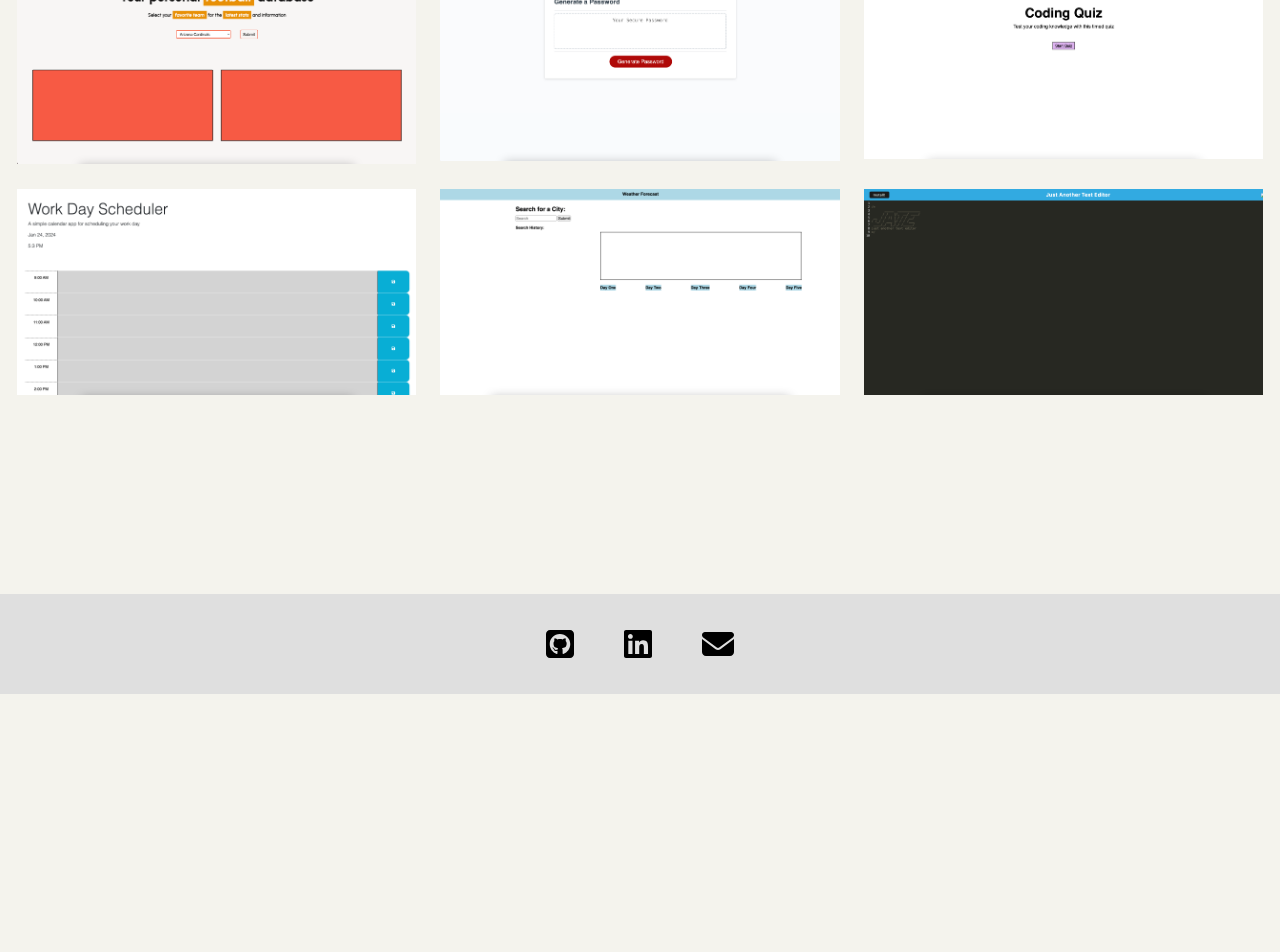
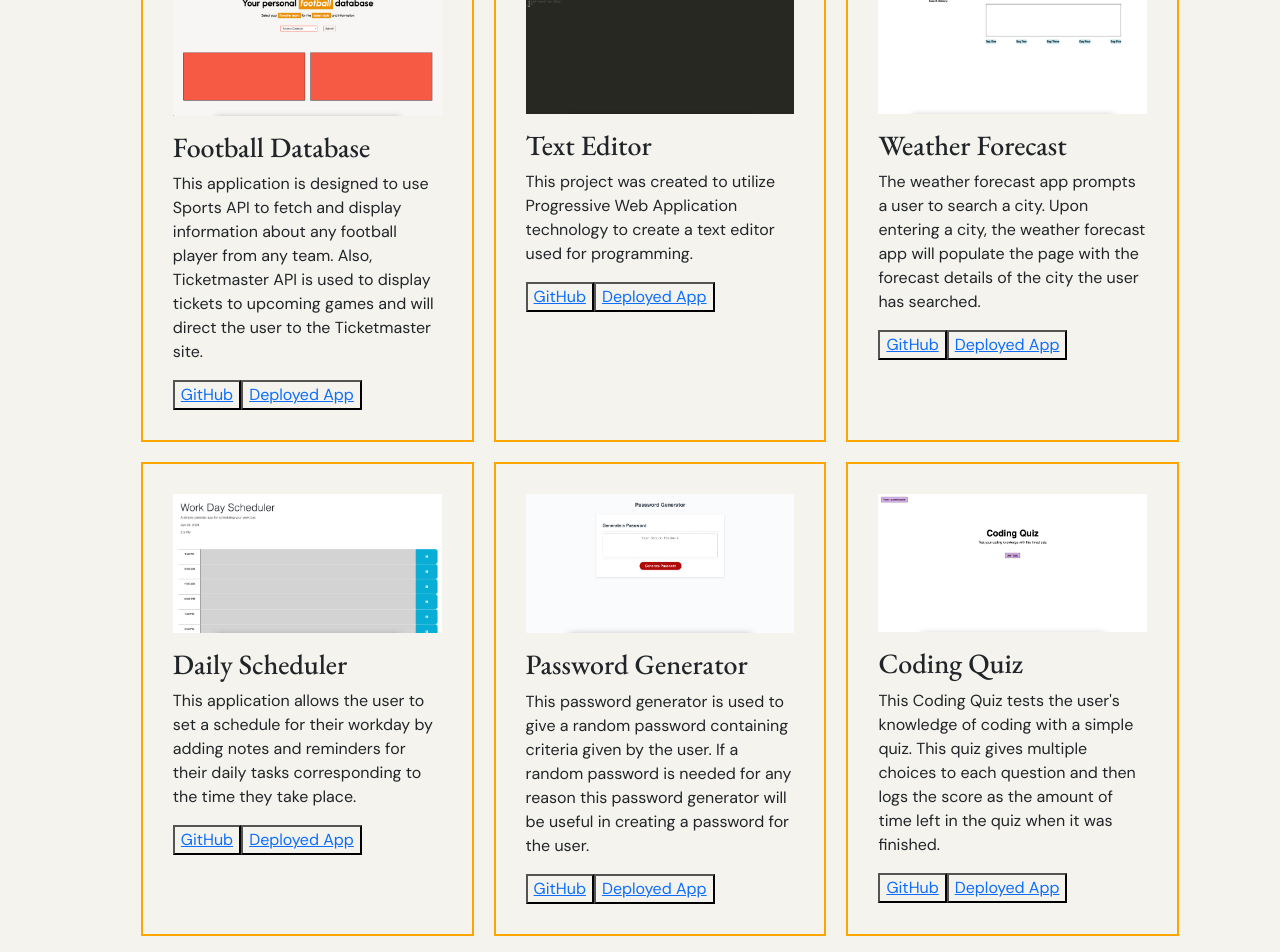
Before and after one commit to raythomass/new-react-port, a React (Vite) app in the folder portfolio-react/: page /projects in a window 1280 px wide. Shown: the part 200-1152 px from the top of the page. Before the commit the page ends 894 px from the top, so only its background shows below. Built offline with nearby package versions, Linux system fonts and the light colour scheme.

Commit message:
reworked project page and added links

```diff
--- a/portfolio-react/src/App.css
+++ b/portfolio-react/src/App.css
@@ -132,7 +132,7 @@ skills {
 
 .education-list{
   display: flex;
-  border: 1px solid rgb(190, 190, 190);
+  border: 2px solid rgb(55, 55, 55);
   border-radius: 10px;
   padding: 18px;
 }
@@ -157,57 +157,31 @@ skills {
 .projects {
   margin-left: 10%;
   margin-right: 10%;
+  font-family: 'DM Sans', sans-serif;
 }
 
-.projects-title {
+.project-title {
   font-family: "EB Garamond", serif;
 }
 
-#cards {
+.project-cards {
   display: flex;
-  justify-content: center;
-  margin-bottom: 2%;
-  margin-left: 2%;
-  margin-right: 2%;
-  gap: 2%;
+  gap: 20px;
+  margin-top: 20px;
 }
 
-.img-container {
-  display: block;
-  position: relative;
-  cursor: pointer;
+.project-ind {
+  padding: 30px;
+  border: 2px solid orange;
+  gap: 10px;
 }
 
-.img-container img {
-  width: 100%;
-  height: auto;
+.project-image {
+  max-height: 100%;
+  max-width: 100%;
+  margin-bottom: 15px;
 }
 
-.overlay {
-  position: absolute;
-  top: 0;
-  left: 0;
-  width: 100%;
-  height: 100%;
-  background-color: rgba(0, 0, 0, 0.4);
-  display: flex;
-  justify-content: center;
-  align-items: center;
-  opacity: 0;
-  transition: opacity 0.3s ease;
-}
-
-.img-text {
-  color: white;
-  font-size: 40px;
-  font-weight: bold;
-  text-align: center;
-  padding: 20px;
-}
-
-.img-container:hover .overlay {
-  opacity: 1;
-}
 
 
 /* ------  CONTACT ------ */
--- a/portfolio-react/src/pages/About.jsx
+++ b/portfolio-react/src/pages/About.jsx
@@ -2,9 +2,8 @@ function About() {
     return(
         <about>
             <section className="about">
-                {/* <h1 className="about-title">About Me</h1> */}
-                <section className="col-7 about-section">
-                    <h2 className="about-title">About Me</h2>
+                <h1 className="about-title">About Me</h1>
+                <section className="col-7">
                     <p>My name is Ray Thomas and I am a 24 year old Full-Stack Web-Developer from Phoenix, AZ.
                         I graduated from Arizona State University in February 2024 with a certificate of completion from the Full-Stack Web Development Bootcamp.
                         I also graduated from Grand Canyon University in 2021 with a Bachelor's Degree in Advertising and Graphic Design.
--- a/portfolio-react/src/pages/Projects.jsx
+++ b/portfolio-react/src/pages/Projects.jsx
@@ -1,67 +1,125 @@
 function Projects() {
     return(
-        <projects className="projects">
-            <h1 className="projects-title">Projects</h1>
-            <div id="cards">
-                <section className="img-container col-4">
+        <projects>
+            <section className="projects">
+                <h1 className="project-title">Projects</h1>
 
-                        <img src="../src/images/football-database.jpg"></img>
-                        <a href="https://raythomass.github.io/project-one-team4/">
-                    <section className="overlay">
-                        <p className="img-text">Football Database</p>
-                    </section>
-                    </a>
+                <section className="project-cards">
+                    <section className=" project-ind col-4">
+                        <div className="col-12">
+                            <img className="project-image" src="./src/images/football-database.jpg"></img>
+                        </div>
+                        <div className="project-details col-12">
+                            <h3 className="project-title">Football Database</h3>
+                            <p>This application is designed to use Sports API to fetch and display information about
+                                any football player from any team. Also, Ticketmaster API is used to display tickets to
+                                 upcoming games and will direct the user to the Ticketmaster site.
+                            </p>
+                        </div>
+                        <button>
+                            <a href="https://github.com/raythomass/project-one-team4">GitHub</a>
+                        </button>
+                        <button>
+                            <a href="https://raythomass.github.io/project-one-team4/">Deployed App</a>
+                        </button>
                     </section>
 
-                <section className="img-container col-4">
-                        <img src="../src/images/password-generator.jpg"></img>
-                        <a href="https://raythomass.github.io/password-generator/">
-                    <section className="overlay">
-                        <p className="img-text">Password Generator</p>
-                    </section>
-                    </a>
+                    <section className=" project-ind col-4">
+                        <div className="col-12">
+                            <img className="project-image" src="./src/images/text-editor.jpg"></img>
+                        </div>
+                        <div className="project-details col-12">
+                            <h3 className="project-title">Text Editor</h3>
+                            <p>This project was created to utilize Progressive Web Application technology to create
+                                a text editor used for programming.
+                            </p>
+                        </div>
+                        <button>
+                            <a href="https://github.com/raythomass/text-editor-pwa">GitHub</a>
+                        </button>
+                        <button>
+                            <a href="https://text-editor-pwa-u1j4.onrender.com/">Deployed App</a>
+                        </button>
                     </section>
 
-                <section className="img-container col-4">
-                        <img src="../src/images/coding-quiz.jpg"></img>
-                        <a href="https://raythomass.github.io/coding-quiz/">
-                    <section className="overlay">
-                        <p className="img-text">Coding Terms Quiz</p>
+                    <section className=" project-ind col-4">
+                        <div className="col-12">
+                            <img className="project-image" src="./src/images/weather-forecast.jpg"></img>
+                        </div>
+                        <div className="project-details col-12">
+                            <h3 className="project-title">Weather Forecast</h3>
+                            <p>The weather forecast app prompts a user to search a city. Upon entering a city, the weather forecast app will populate
+                                the page with the forecast details of the city the user has searched.
+                            </p>
+                        </div>
+                        <button>
+                            <a href="https://github.com/raythomass/weather-forecast">GitHub</a>
+                        </button>
+                        <button>
+                            <a href="https://raythomass.github.io/weather-forecast/">Deployed App</a>
+                        </button>
                     </section>
-                    </a>
-                </section>
-            </div>
-
-            <div id="cards">
-                <section className="img-container col-4">
-
-                    <img src="../src/images/work-scheduler.jpg"></img>
-                    <a href="https://raythomass.github.io/daily-planner/">
-                    <section className="overlay">
-                        <p className="img-text">Work Scheduler</p>
-                    </section>
-                    </a>
                 </section>
 
-                <section className="img-container col-4">
-                    <img src="../src/images/weather-forecast.jpg"></img>
-                    <a href="https://raythomass.github.io/weather-forecast/">
-                    <section className="overlay">
-                        <p className="img-text">Weather Forecast</p>
-                    </section>
-                    </a>
+                <section className="project-cards">
+                    <section className=" project-ind col-4">
+                        <div className="col-12">
+                            <img className="project-image" src="./src/images/work-scheduler.jpg"></img>
+                        </div>
+                        <div className="project-details col-12">
+                            <h3 className="project-title">Daily Scheduler</h3>
+                            <p>This application allows the user to set a schedule for their workday
+                                 by adding notes and reminders for their daily tasks corresponding to the time they take place.
+                            </p>
+                        </div>
+                        <button>
+                            <a href="https://github.com/raythomass/daily-planner">GitHub</a>
+                        </button>
+                        <button>
+                            <a href="https://raythomass.github.io/daily-planner/">Deployed App</a>
+                        </button>
                     </section>
 
-                <section className="img-container col-4">
-                    <img src="../src/images/text-editor.jpg"></img>
-                    <a href="https://text-editor-pwa-u1j4.onrender.com/">
-                    <section className="overlay">
-                        <p className="img-text">Text Editor PWA</p>
+                    <section className=" project-ind col-4">
+                        <div className="col-12">
+                            <img className="project-image" src="./src/images/password-generator.jpg"></img>
+                        </div>
+                        <div className="project-details col-12">
+                            <h3 className="project-title">Password Generator</h3>
+                            <p>This password generator is used to give a random password containing criteria
+                                given by the user. If a random password is needed for any reason this password generator
+                                will be useful in creating a password for the user.
+                            </p>
+                        </div>
+                        <button>
+                            <a href="https://github.com/raythomass/password-generator">GitHub</a>
+                        </button>
+                        <button>
+                            <a href="https://raythomass.github.io/password-generator/">Deployed App</a>
+                        </button>
                     </section>
-                    </a>
+
+                    <section className=" project-ind col-4">
+                        <div className="col-12">
+                            <img className="project-image" src="./src/images/coding-quiz.jpg"></img>
+                        </div>
+                        <div className="project-details col-12">
+                            <h3 className="project-title">Coding Quiz</h3>
+                            <p>This Coding Quiz tests the user's knowledge of coding with a simple quiz.
+                                This quiz gives multiple choices to each question and then logs the score as
+                                the amount of time left in the quiz when it was finished.
+                            </p>
+                        </div>
+                        <button>
+                            <a href="https://github.com/raythomass/coding-quiz">GitHub</a>
+                        </button>
+                        <button>
+                            <a href="https://raythomass.github.io/coding-quiz/">Deployed App</a>
+                        </button>
                     </section>
-            </div>
+                </section>
 
+            </section>
         </projects>
     )
 }
```
Lines whose indentation alone changed are shown as unchanged.
